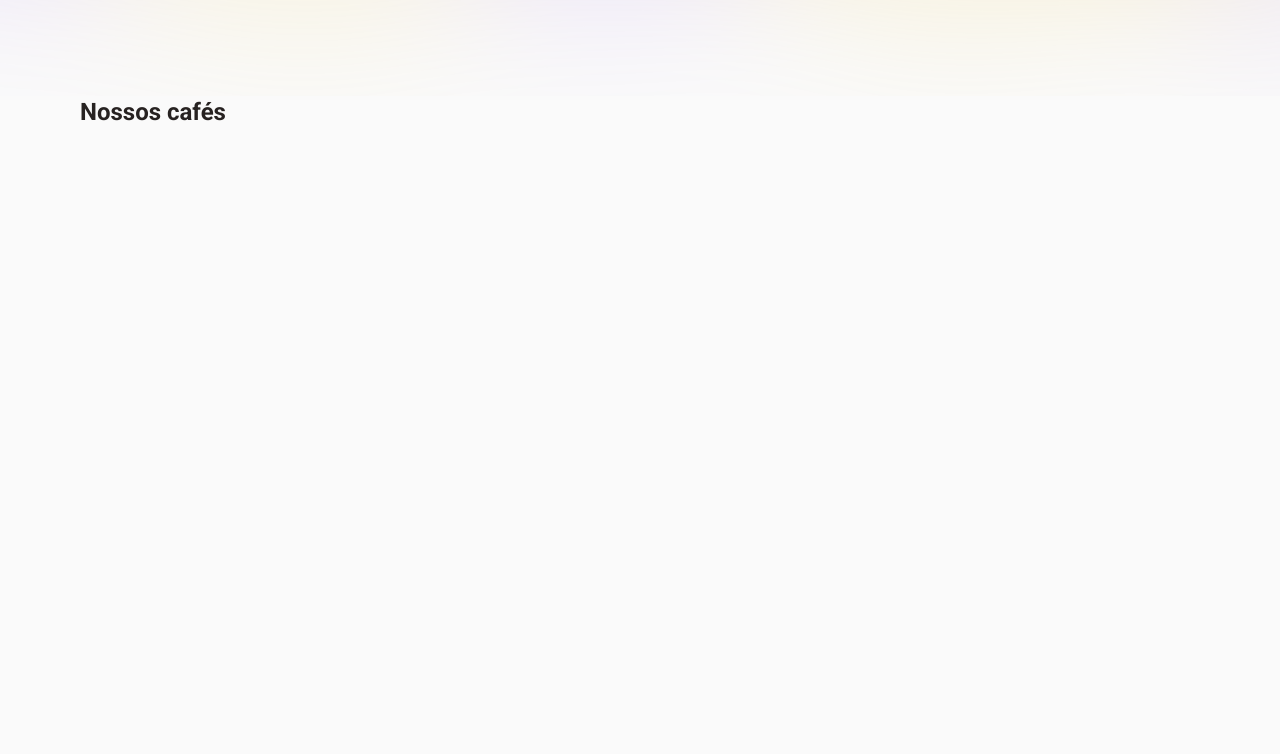
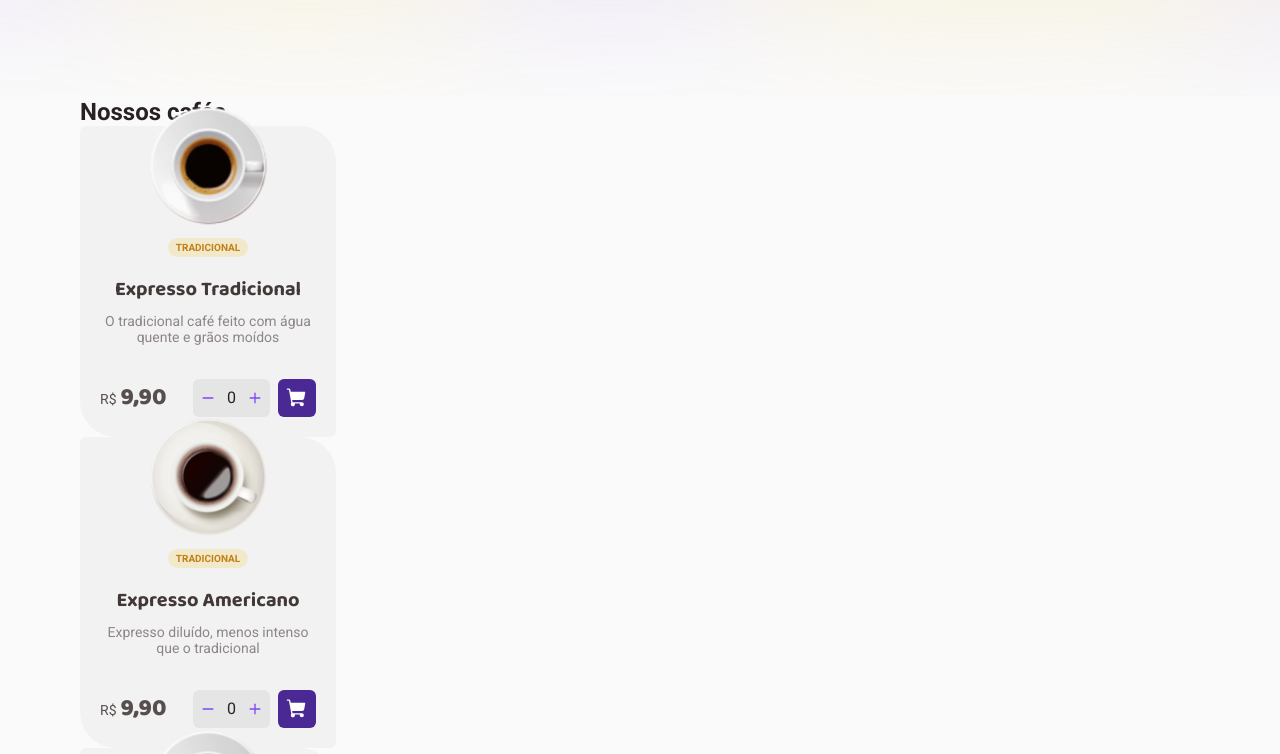
Before and after one commit to shindhi/desafio-coffee-delivery, a React (Vite) app: page / in a window 1280 px wide. Shown: the part 550-1304 px from the top of the page. Before the commit the page ends 800 px from the top, so only its background shows below. Built offline with nearby package versions, Linux system fonts and the light colour scheme.

Commit message:
Adiciona o componente Card para a listagem dos itens na  Home

```diff
--- /dev/null
+++ b/src/pages/Home/components/Card/index.tsx
@@ -0,0 +1,65 @@
+import { Minus, Plus, ShoppingCart } from 'phosphor-react'
+
+import {
+  ActionsWrapper,
+  AddToCartButton,
+  BuyContainer,
+  CardContainer,
+  CounterContainer,
+  Description,
+  Price,
+  Tags,
+  Title,
+} from './styled'
+
+export interface CoffeeProps {
+  id: string
+  title: string
+  description: string
+  price: number
+  image: string
+  tags: string[]
+}
+
+type CardProps = {
+  coffee: CoffeeProps
+}
+
+export function Card({ coffee }: CardProps) {
+  return (
+    <CardContainer>
+      <img src={coffee.image} alt={`Café ${coffee.title}`} />
+      <Tags>
+        {coffee.tags.map((tag) => (
+          <span key={tag}>{tag}</span>
+        ))}
+      </Tags>
+      <Title>{coffee.title}</Title>
+      <Description>{coffee.description}</Description>
+
+      <BuyContainer>
+        <Price>
+          <span>R$</span>{' '}
+          <span>
+            {coffee.price.toString().replace('.', ',').padEnd(4, '0')}
+          </span>
+        </Price>
+
+        <ActionsWrapper>
+          <CounterContainer>
+            <button>
+              <Minus weight="bold" />
+            </button>
+            <span>0</span>
+            <button>
+              <Plus weight="bold" />
+            </button>
+          </CounterContainer>
+          <AddToCartButton>
+            <ShoppingCart weight="fill" />
+          </AddToCartButton>
+        </ActionsWrapper>
+      </BuyContainer>
+    </CardContainer>
+  )
+}
--- /dev/null
+++ b/src/pages/Home/components/Card/styled.ts
@@ -0,0 +1,132 @@
+import styled from 'styled-components'
+
+export const CardContainer = styled.div`
+  min-width: 25.6rem;
+  max-width: 25.6rem;
+
+  background: ${({ theme }) => theme['base-800']};
+  border-radius: 6px 36px;
+  padding: 2rem;
+  position: relative;
+
+  display: flex;
+  flex-direction: column;
+  justify-content: center;
+  align-items: center;
+
+  > img {
+    width: 12rem;
+    height: 12rem;
+    position: absolute;
+    top: -2rem;
+  }
+`
+
+export const Tags = styled.div`
+  margin-top: calc(11.2rem - 2rem);
+
+  display: flex;
+  flex-direction: row;
+  gap: 0.4rem;
+
+  > span {
+    background: ${({ theme }) => theme['yellow-100']};
+    color: ${({ theme }) => theme['yellow-700']};
+    font-weight: 700;
+    font-size: 1rem;
+    text-transform: uppercase;
+    padding: 0.4rem 0.8rem;
+    border-radius: 100px;
+  }
+`
+
+export const Title = styled.span`
+  margin-top: 1.6rem;
+  font-family: 'Baloo 2', cursive;
+  font-weight: 700;
+  font-size: 2rem;
+  color: ${({ theme }) => theme['base-200']};
+`
+
+export const Description = styled.span`
+  margin-top: 0.8rem;
+  font-size: 1.4rem;
+  color: ${({ theme }) => theme['base-400']};
+  text-align: center;
+`
+
+export const BuyContainer = styled.div`
+  width: 100%;
+  margin-top: 3.3rem;
+
+  display: flex;
+  flex-direction: row;
+  justify-content: space-between;
+  align-items: center;
+`
+
+export const Price = styled.div`
+  color: ${({ theme }) => theme['base-300']};
+
+  span {
+    font-size: 1.4rem;
+    text-transform: uppercase;
+  }
+
+  span + span {
+    font-family: 'Baloo 2', cursive;
+    font-weight: 800;
+    font-size: 2.4rem;
+    color: ${({ theme }) => theme['base-300']};
+  }
+`
+
+export const ActionsWrapper = styled.div`
+  display: flex;
+  flex-direction: row;
+  align-items: center;
+  gap: 0.8rem;
+`
+
+export const CounterContainer = styled.div`
+  background: ${({ theme }) => theme['base-600']};
+  border-radius: 0.6rem;
+
+  display: flex;
+  flex-direction: row;
+  align-items: center;
+  gap: 0.4rem;
+
+  > button {
+    border: none;
+    background: transparent;
+    padding: 1.2rem 0.8rem;
+    line-height: 0;
+
+    cursor: pointer;
+
+    > svg {
+      color: ${({ theme }) => theme['purple-400']};
+      font-size: 1.4rem;
+    }
+  }
+
+  > span {
+    line-height: 0;
+  }
+`
+
+export const AddToCartButton = styled.button`
+  line-height: 0;
+  border: none;
+  padding: 0.8rem;
+  background: ${({ theme }) => theme['purple-700']};
+  border-radius: 0.6rem;
+
+  cursor: pointer;
+
+  > svg {
+    font-size: 2.2rem;
+    color: ${({ theme }) => theme.white};
+  }
+`
--- a/src/pages/Home/index.tsx
+++ b/src/pages/Home/index.tsx
@@ -1,6 +1,11 @@
 import { Coffee, Package, ShoppingCart, Timer } from 'phosphor-react'
 
 import imgCafe from '../../assets/imagem-cafe.png'
+import banner from '../../assets/banner.svg'
+import { coffees } from '../../../data.json'
+import { BannerItem } from './components/BannerItem'
+import { Card, CoffeeProps } from './components/Card'
+
 import {
   BannerContainer,
   BannerContent,
@@ -8,9 +13,6 @@ import {
   BgBanner,
   ListCoffeeContainer,
 } from './styles'
-import { BannerItem } from './BannerItem'
-
-import banner from '../../assets/banner.svg'
 
 export function Home() {
   return (
@@ -54,7 +56,11 @@ export function Home() {
       <ListCoffeeContainer>
         <h2>Nossos cafés</h2>
 
-        <div></div>
+        <div>
+          {coffees.map((coffee: CoffeeProps) => {
+            return <Card key={coffee.id} coffee={coffee} />
+          })}
+        </div>
       </ListCoffeeContainer>
     </>
   )
```
